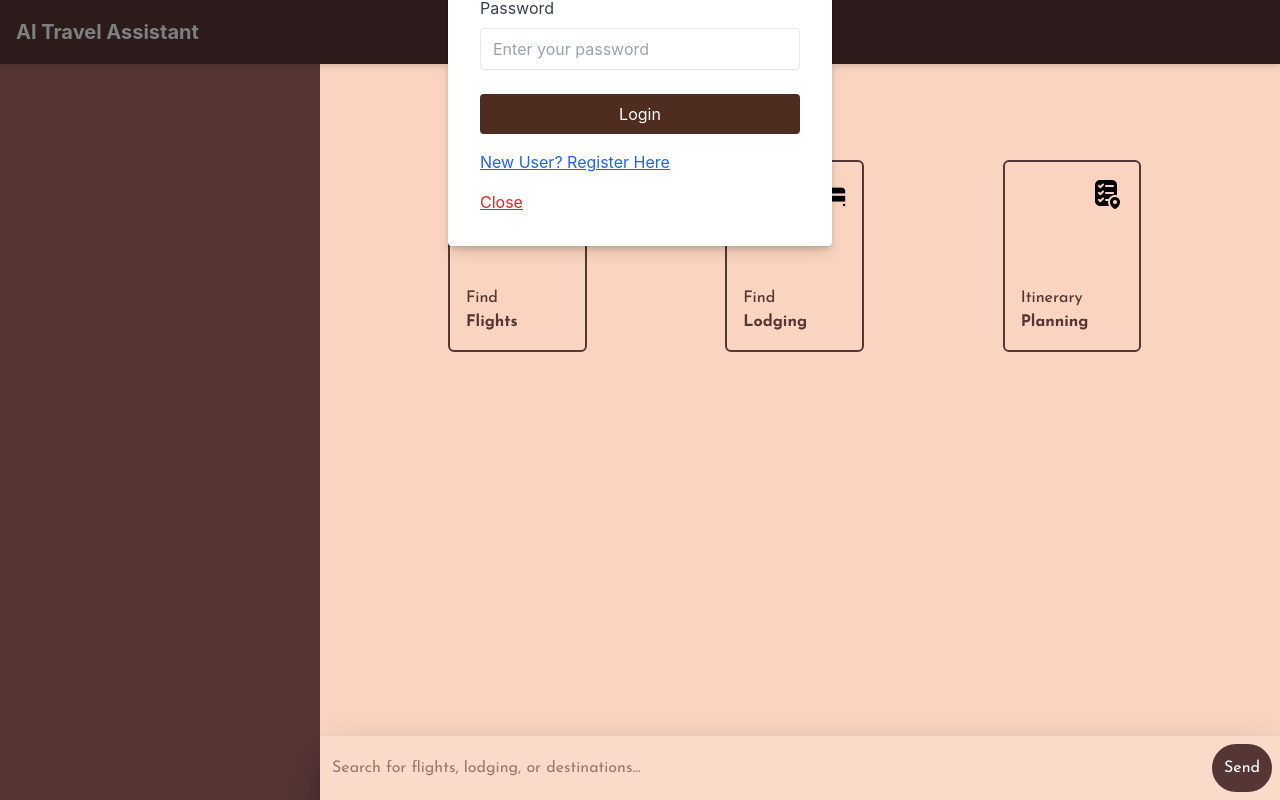
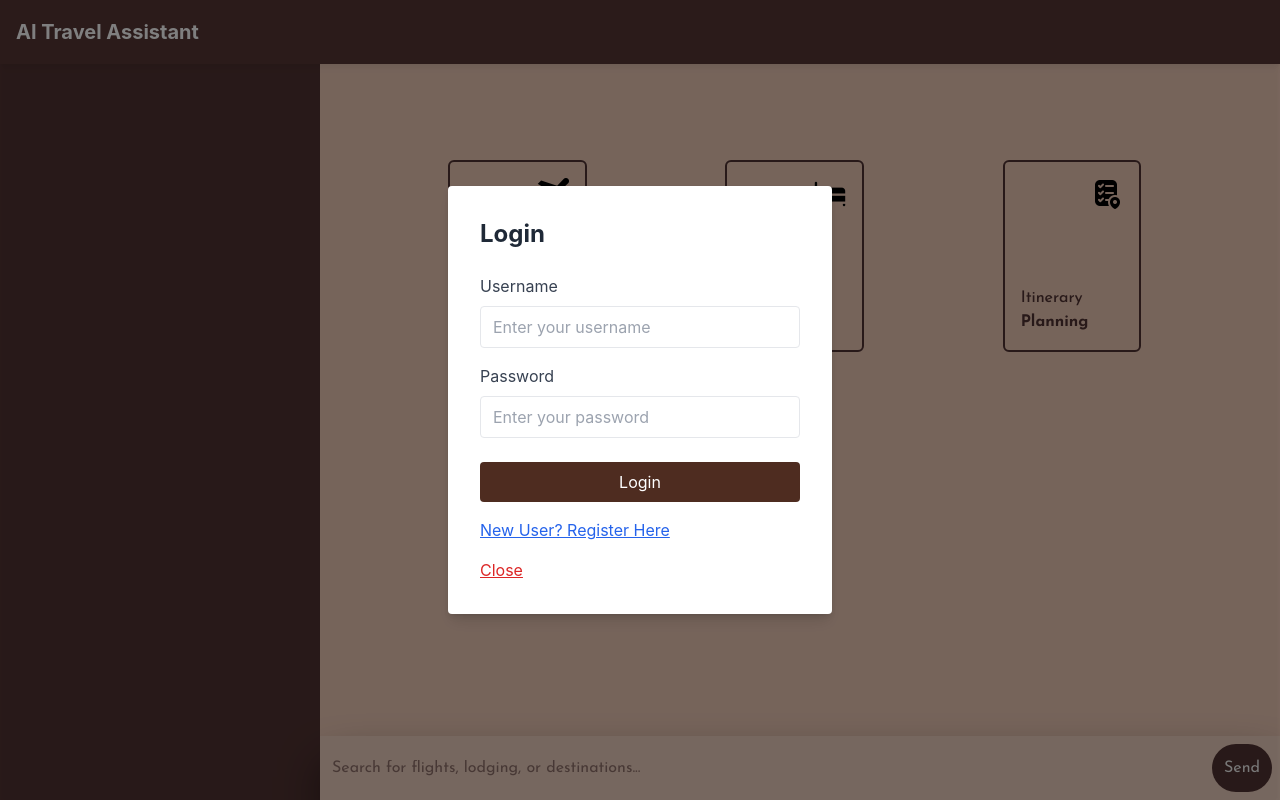
Before and after one commit to AndrewAMesa/TravelAI, a React (Create React App) app in the folder Frontend/frontend/: page / in a window 1280 px wide. Both pictures are taken after a click on the icon 1240 px from the left and 32 px from the top of the page. Built offline with nearby package versions, Linux system fonts and the light colour scheme; some icons are missing.

Commit message:
Fixed login

```diff
--- a/Frontend/frontend/src/Components/TopBar.js
+++ b/Frontend/frontend/src/Components/TopBar.js
@@ -60,7 +60,7 @@ const TopBar = () => {
 
       {/* Conditional Rendering for the Login Popup */}
       {showLogin && (
-        <div className="fixed top-0 left-0 w-full h-full flex items-center justify-center bg-black bg-opacity-50">
+        <div className="fixed inset-0 z-50 flex items-center justify-center bg-black bg-opacity-50 w-screen h-screen">
           <div className="bg-white p-8 rounded shadow-lg w-96">
             {/* Login Title */}
             <h2 className="text-2xl mb-6 font-bold text-gray-800">Login</h2>
@@ -118,7 +118,7 @@ const TopBar = () => {
       {/* Conditional Rendering for the New User Popup */}
       {/* Conditional Rendering for the New User Popup */}
       {showNewUser && (
-        <div className="fixed top-0 left-0 w-full h-full flex items-center justify-center bg-black bg-opacity-50">
+        <div className="fixed inset-0 z-50 flex items-center justify-center bg-black bg-opacity-50 w-screen h-screen">
           <div className="bg-white p-8 rounded shadow-lg w-96">
             <h2 className="text-2xl mb-6 font-bold text-gray-800">New User Registration</h2>
             <form onSubmit={handleSubmitNewUser}>
```
